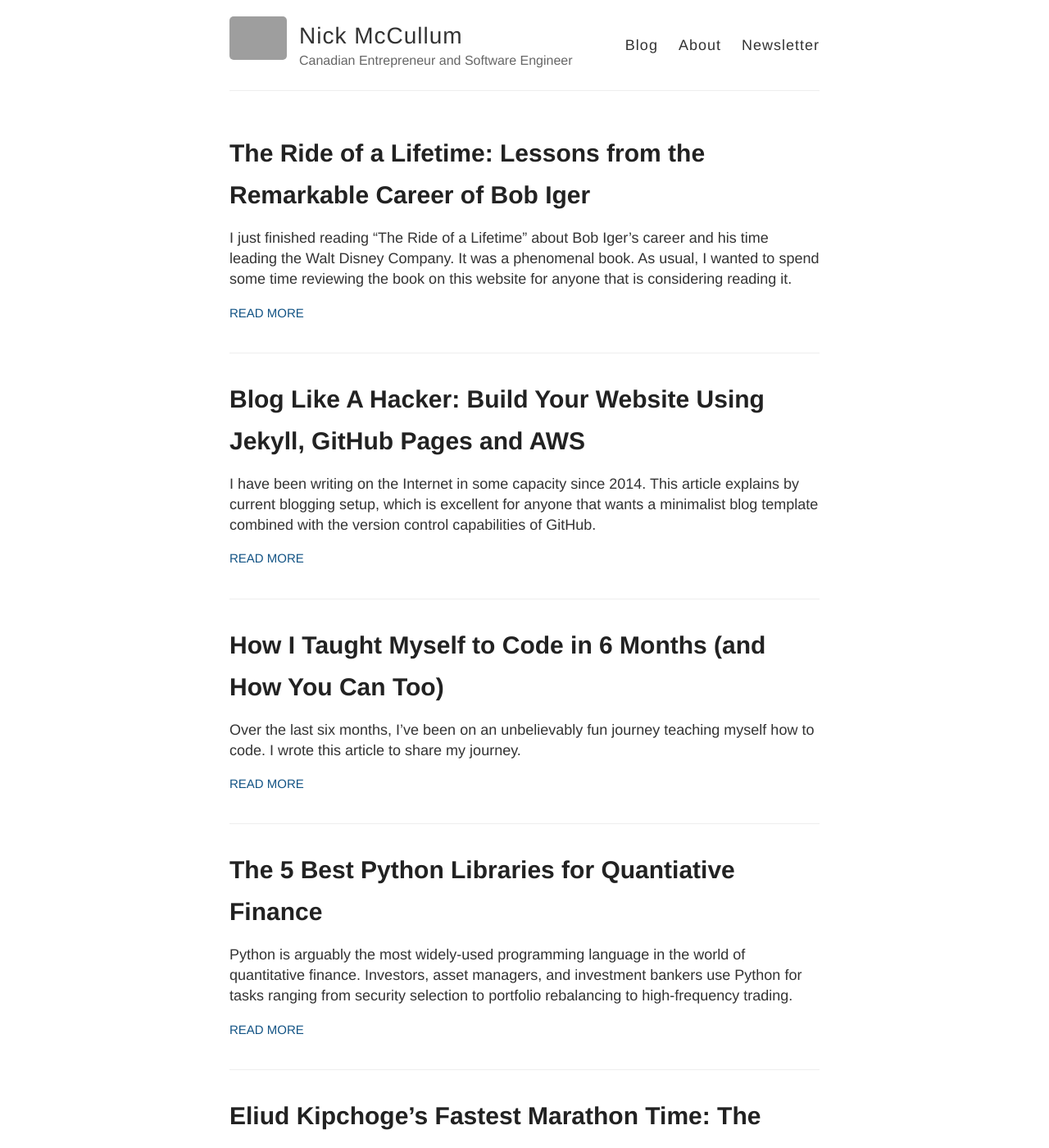
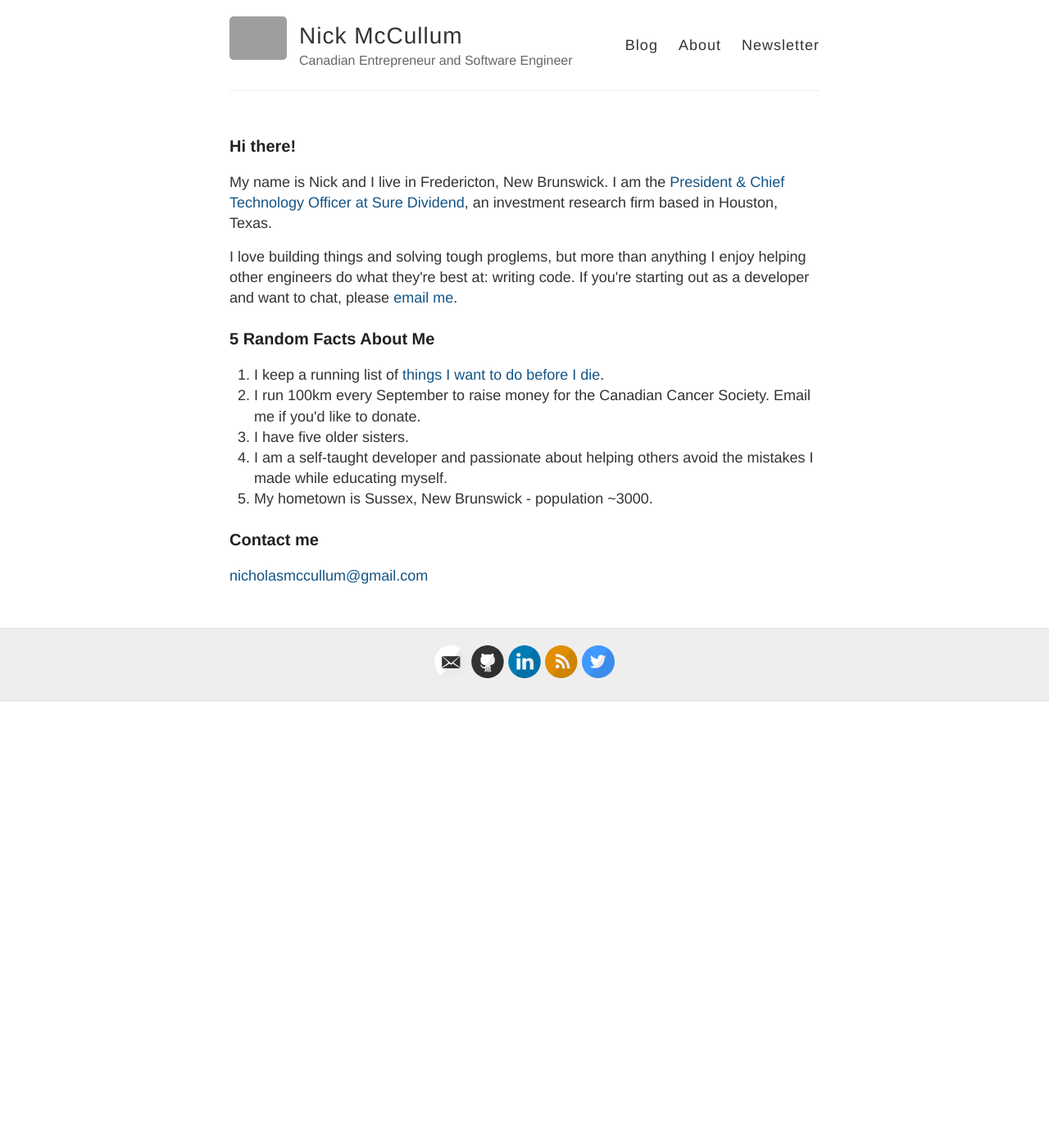
Before and after one commit to rosyberti/website, a Jekyll site: the page built from index.html, in a window 1280 px wide and 1400 px high. Shown: the whole window at 82% size. Built offline with Jekyll 4.4.1, drawn with Linux system fonts in a browser that asks for light colours; some of the changed text lies outside the part shown; grey boxes are pictures that could not be loaded.

Commit message:
changed to 'about me' homepage

```diff
--- a/index.html
+++ b/index.html
@@ -2,17 +2,26 @@
 layout: default
 ---
 
-<div class="posts">
-  {% for post in site.posts %}
-    <article class="post">
+<h3 id="hithere">Hi there!</h3>
 
-      <h1><a href="{{ site.baseurl }}{{ post.url }}">{{ post.title }}</a></h1>
+<p>My name is Nick and I live in Fredericton, New Brunswick. I am the <a href="www.suredividend.com">President &amp; Chief Technology Officer at Sure Dividend</a>, an investment research firm based in Houston, Texas.</p>
 
-      <div class="entry">
-        {{ post.excerpt }}
-      </div>
+<p>I love building things and solving tough proglems, but more than anything I enjoy helping other engineers do what they're best at: writing code. If you're starting out as a developer and want to chat, please <a href="mailto:nicholasmccullum@gmail.com">email me</a>.</p>
 
-      <a href="{{ site.baseurl }}{{ post.url }}" class="read-more">Read More</a>
-    </article>
-  {% endfor %}
-</div>
+<h3 id="5randomfactsaboutme">5 Random Facts About Me</h3>
+
+<ol>
+<li>I keep a running list of <a href="{{ site.baseurl }}/about/bucket-list/">things I want to do before I die</a>.</li>
+
+<li>I run 100km every September to raise money for the Canadian Cancer Society. Email me if you'd like to donate.</li>
+
+<li>I have five older sisters.</li>
+
+<li>I am a self-taught developer and passionate about helping others avoid the mistakes I made while educating myself.</li>
+
+<li>My hometown is Sussex, New Brunswick - population ~3000.</li>
+</ol>
+
+<h3 id="contactme">Contact me</h3>
+
+<p><a href="mailto:nicholasmccullum@gmail.com">nicholasmccullum@gmail.com</a></p>
```
